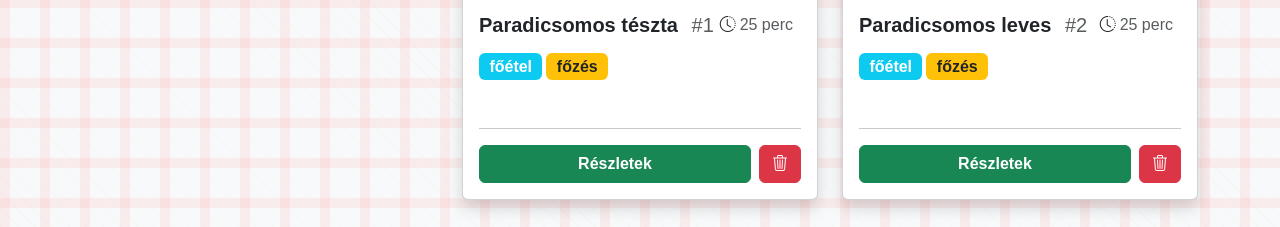
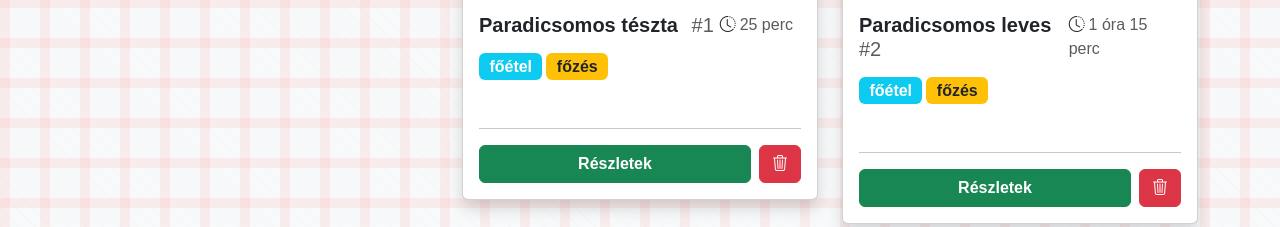
Before and after one commit to mezeirenata/TsProject-RecipeBook, a website built with Vite: page Recipebook/index.html in a window 1280 px wide. Shown: the part 777-1004 px from the top of the page. Built offline with nearby package versions, Linux system fonts and the light colour scheme; data requests are answered from the project's data file.

Commit message:
módosítva: idő megjelenítése

```diff
--- a/Recipebook/db.json
+++ b/Recipebook/db.json
@@ -30,7 +30,7 @@
             "id": "2",
             "nev": "Paradicsomos leves",
             "url": "",
-            "elkeszitesiIdoPerc": 25,
+            "elkeszitesiIdoPerc": 75,
             "elkeszites": [
                 "Forralj vizet egy nagy lábasban.",
                 "Főzd meg a tésztát 8-10 perc alatt.",
--- a/Recipebook/src/main.ts
+++ b/Recipebook/src/main.ts
@@ -59,6 +59,16 @@ function renderRecipes(recipes: Recipe[]){
         </div>`;
     }
             recipes.forEach(recipe => {
+                let timeString = "";
+                if (recipe.elkeszitesiIdoPerc >= 60){
+                    let hour = Math.floor(recipe.elkeszitesiIdoPerc / 60);
+                    let minutes = recipe.elkeszitesiIdoPerc - hour * 60;
+                    timeString = minutes > 0 ? `${hour} óra ${minutes} perc` : `${hour} óra`;
+                }
+                else{
+                    timeString = `${recipe.elkeszitesiIdoPerc} perc`;
+                }
+
                 const tdDiv = document.createElement('td');
                 tdDiv.className = "col-12  col-md-6 col-lg-4 mb-5";
                 const cardDiv = document.createElement('div');
@@ -71,7 +81,7 @@ function renderRecipes(recipes: Recipe[]){
                         <h5 class="card-title"><span class="fw-bold me-2">${recipe.nev}</span> <span class="text-muted fs-5"> #${(recipe.id)}</span></h5>
                         <p>
                         <i class="bi fs-6 bi-clock-history"></i>
-                        <span class="text-muted fs-6 me-2">${(recipe.elkeszitesiIdoPerc)} perc </span>
+                        <span class="text-muted fs-6 me-2">${(timeString )} </span>
                         </p>
                     </div>
                     <div class="d-flex justify-content between mb-5">
--- a/Recipebook/src/styles/style.css
+++ b/Recipebook/src/styles/style.css
@@ -81,7 +81,7 @@ background-image:
 
 .card-recipe:hover{
    transition: 0.2s ease-in-out ;
-   background-color: rgba(199, 199, 199, 0.163);
+   background-color: rgb(238, 236, 236);
 
 }
 .card-recipe{
```
